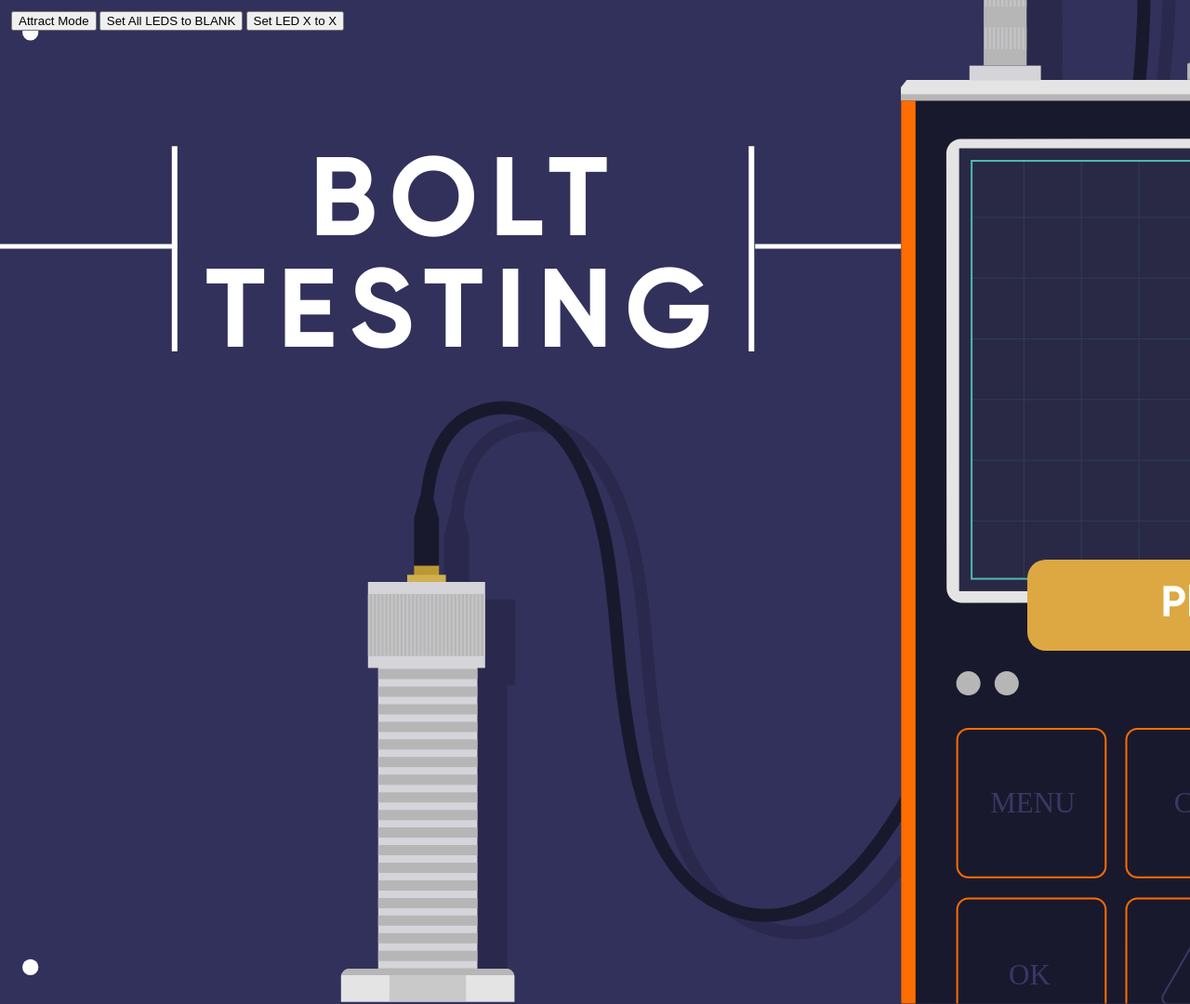
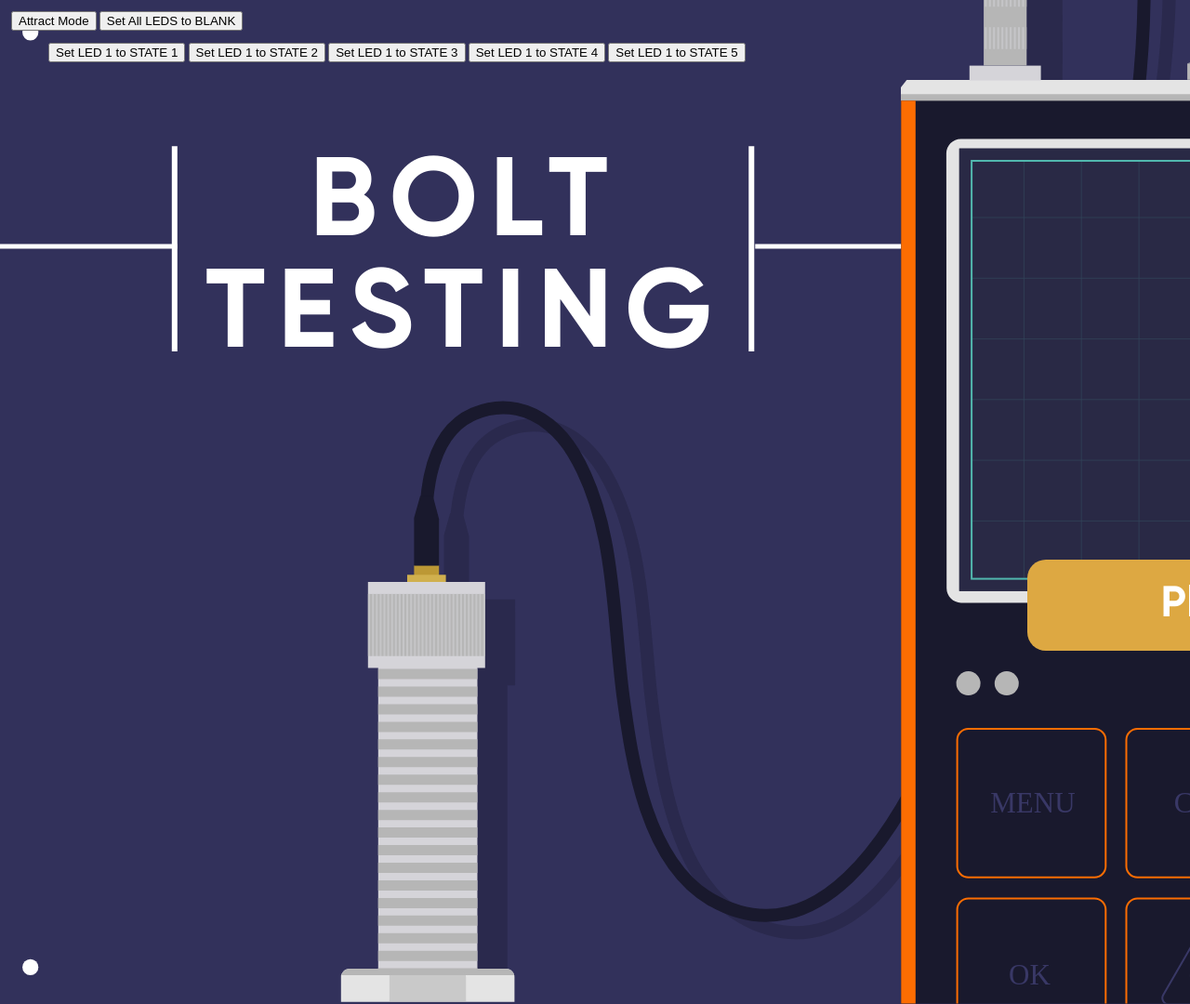
Before and after one commit to fuzzy-duck/Bolt-Tension, an Electron app: page index.html in a window 1280 px wide. Shown: the top 1080 px of the page at 93% size. Drawn offline with Linux system fonts and the light colour scheme; files whose address does not match are found by name.

Commit message:
update: Added further test buttons

```diff
--- a/index.html
+++ b/index.html
@@ -12,7 +12,14 @@
 	<div id="tests" hidden>
 		<button type="button" data-command="showAttractMode">Attract Mode</button>
 		<button type="button" data-command="turnOffAllLEDs">Set All LEDS to BLANK</button>
-		<button type="button" data-command="illuminateLED" data-arguments="1, 1">Set LED X to X</button>
+
+		<menu>
+			<button type="button" data-command="illuminateLED" data-arguments="1, 1">Set LED 1 to STATE 1</button>
+			<button type="button" data-command="illuminateLED" data-arguments="1, 2">Set LED 1 to STATE 2</button>
+			<button type="button" data-command="illuminateLED" data-arguments="1, 3">Set LED 1 to STATE 3</button>
+			<button type="button" data-command="illuminateLED" data-arguments="1, 4">Set LED 1 to STATE 4</button>
+			<button type="button" data-command="illuminateLED" data-arguments="1, 5">Set LED 1 to STATE 5</button>
+		</menu>
 	</div>
 
 	<div class="home">
```
